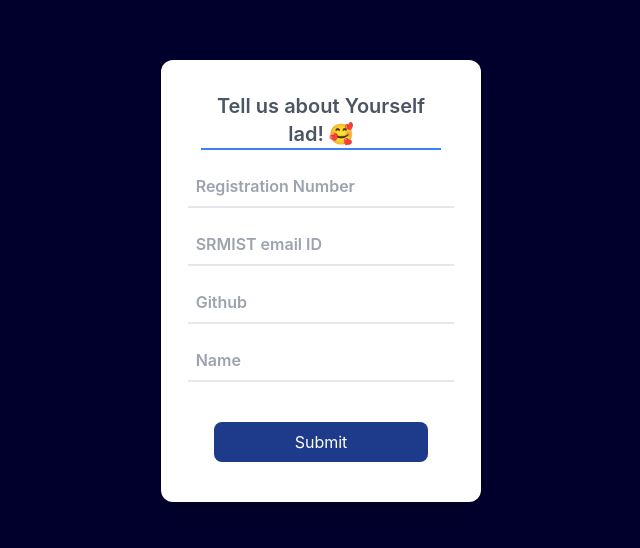
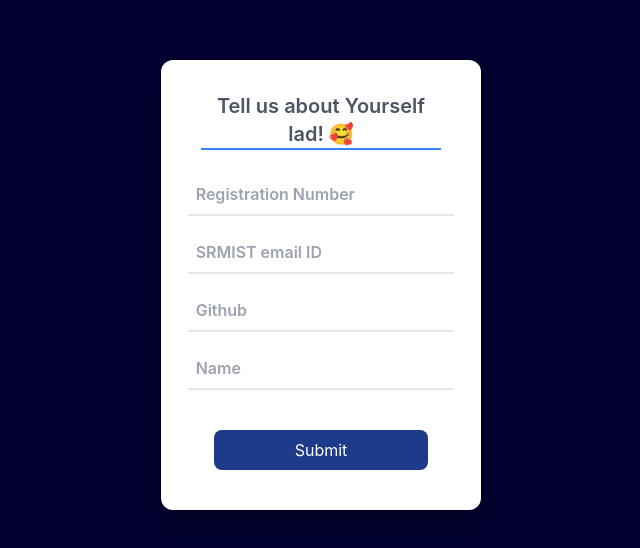
Before and after one commit to divyanshu1810/kzforms, a Next.js app: page / in a window 1280 px wide. Shown: the part 116-664 px from the top of the page, without its empty margins (319-959 px from the left). Built offline with nearby package versions, Linux system fonts and the light colour scheme.

Commit message:
:ambulance: fixed margin
fixed margin

```diff
--- a/Components/Form.tsx
+++ b/Components/Form.tsx
@@ -120,7 +120,7 @@ function Form() {
         {/* bg-white bg-opacity-20 backdrop-blur-lg drop-shadow-lg */}
             <form name='myForm' onSubmit={handleSubmit} id="myForm" className=" flex flex-col  items-center">
             <input
-            className='p-2 lg:w-5/6 font-semibold outline-none text-left opacity-100 border-b-2 hover:border-blue-500'
+            className='p-2 lg:w-5/6 font-semibold outline-none mt-2 text-left opacity-100 border-b-2 hover:border-blue-500'
             type="text"
             placeholder="Registration Number"
             onChange={handleChange}
```
